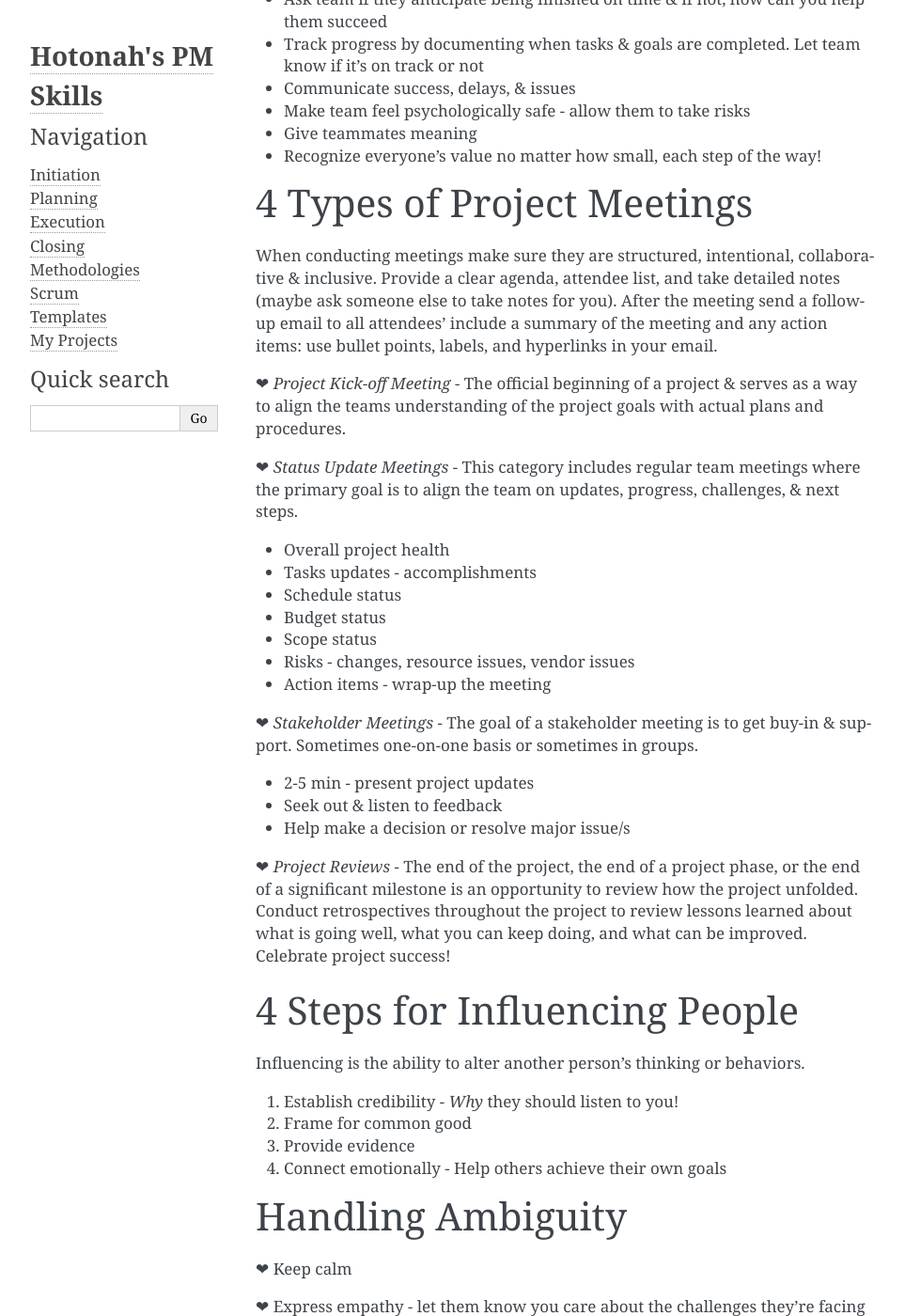
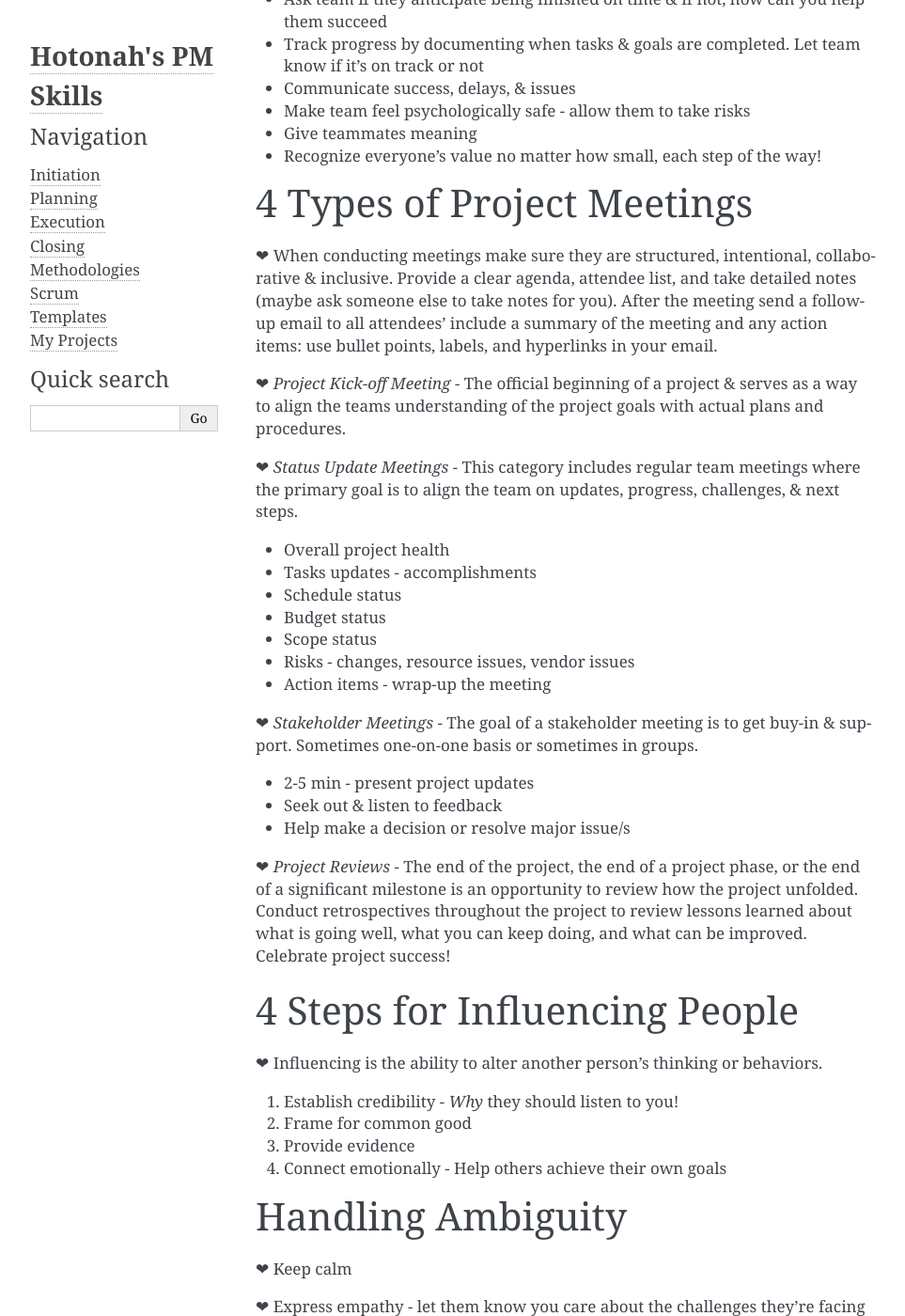
Before and after one commit to Hotonah/hotonah.github.io, a Sphinx documentation site: the page built from source/index.txt, in a window 1280 px wide and 1400 px high, scrolled down 4941 px. Shown: the whole window at 94% size, without its empty margins (148-1111 px from the left). Built offline with Sphinx 7.4.7, drawn with Linux system fonts in a browser that asks for light colours.

```diff
--- a/source/index.txt
+++ b/source/index.txt
@@ -3,7 +3,7 @@
    You can adapt this file completely to your liking, but it should at least
    contain the root `toctree` directive.
 
-Welcome!
+❤ Welcome!
 ========
 This site contains information about being a project manager, running projects, and helpful tips!
 
@@ -124,7 +124,7 @@ Leadership & Management on Teams
 
 4 Types of Project Meetings
 ==============================
-When conducting meetings make sure they are structured, intentional, collaborative & inclusive. Provide a clear agenda, attendee list, and take detailed notes (maybe ask someone else to take notes for you). After the meeting send a follow-up email to all attendees' include a summary of the meeting and any action items: use bullet points, labels, and hyperlinks in your email.
+❤ When conducting meetings make sure they are structured, intentional, collaborative & inclusive. Provide a clear agenda, attendee list, and take detailed notes (maybe ask someone else to take notes for you). After the meeting send a follow-up email to all attendees' include a summary of the meeting and any action items: use bullet points, labels, and hyperlinks in your email.
 
 ❤ `Project Kick-off Meeting` - The official beginning of a project & serves as a way to align the teams understanding of the project goals with actual plans and procedures.
 
@@ -148,7 +148,7 @@ When conducting meetings make sure they are structured, intentional, collaborati
 
 4 Steps for Influencing People
 ===============================
-Influencing is the ability to alter another person's thinking or behaviors.
+❤ Influencing is the ability to alter another person's thinking or behaviors.
 
 1. Establish credibility - `Why` they should listen to you!
 2. Frame for common good
```
